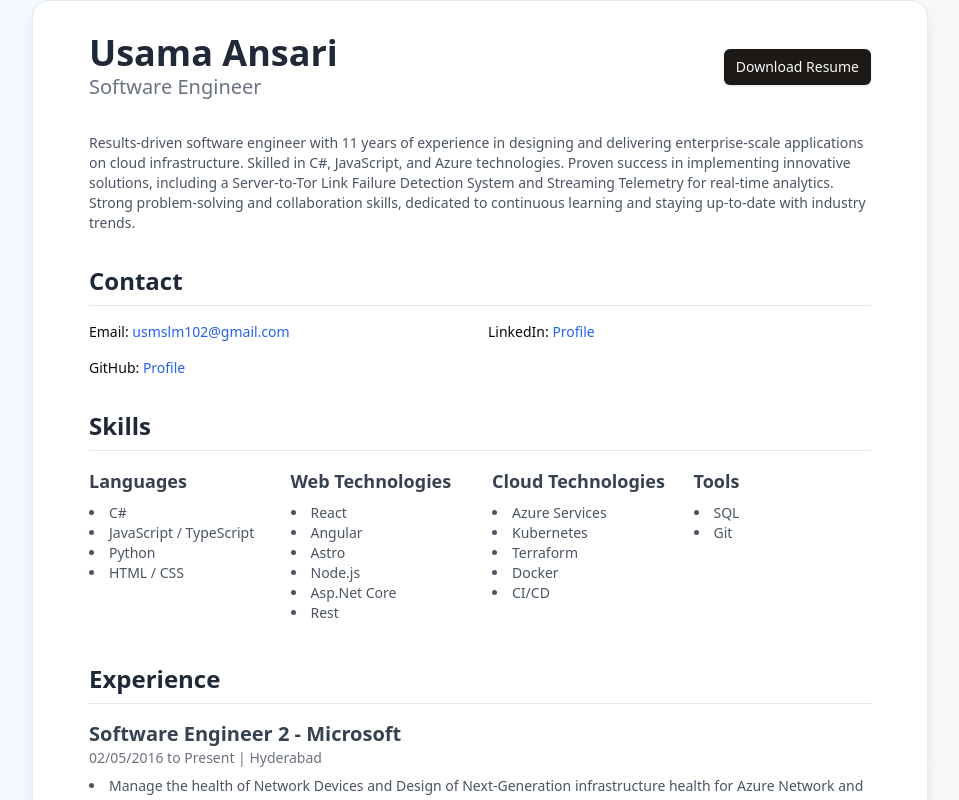
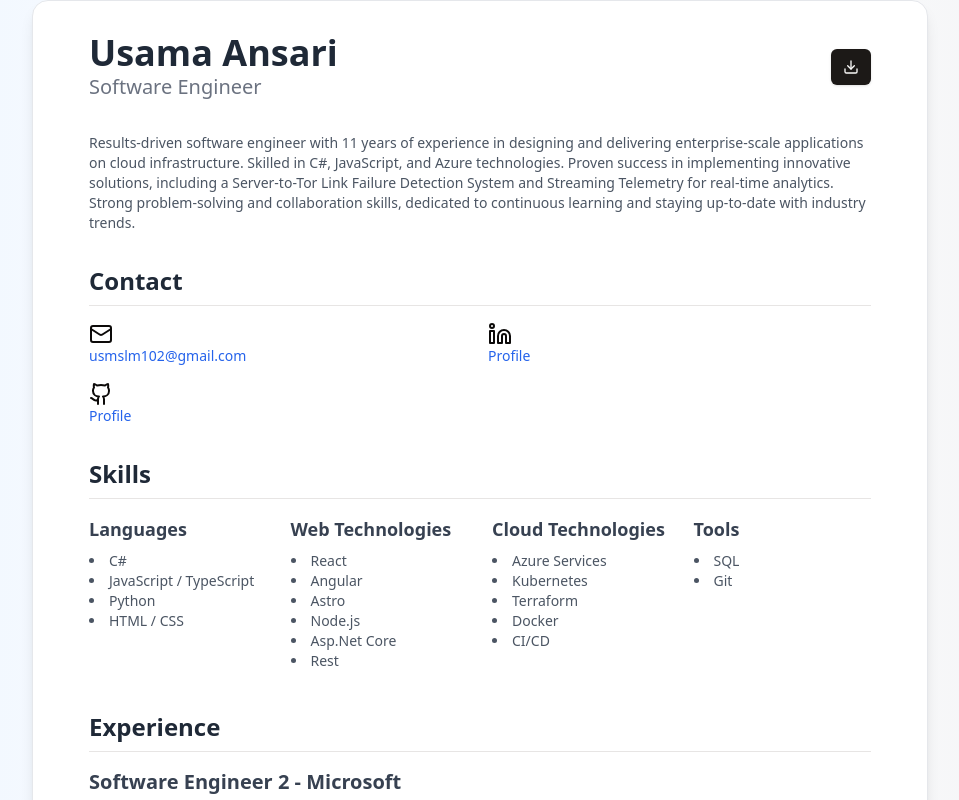
Before and after one commit to usmslm102/resume, a React (Vite) app: page / in a window 1280 px wide. Shown: the top 800 px of the page, without its empty margins (160-1119 px from the left). Built offline with nearby package versions, Linux system fonts and the light colour scheme.

Commit message:
add meta tags for SEO and enhance resume contact section with icons

```diff
--- a/index.html
+++ b/index.html
@@ -5,6 +5,11 @@
     <link rel="icon" type="image/svg+xml" href="/u.svg" />
     <meta name="viewport" content="width=device-width, initial-scale=1.0" />
     <title>Usama Ansari</title>
+    <meta name="description" content="Personal resume of Usama Ansari" />
+    <meta name="keywords" content="Usama, Ansari, Resume, Developer" />
+    <meta name="author" content="Usama Ansari" />
+    <meta property="og:title" content="Usama Ansari's Resume" />
+    <meta property="og:description" content="Personal resume of Usama Ansari" />
   </head>
   <body>
     <div id="root"></div>
--- a/src/Resume.tsx
+++ b/src/Resume.tsx
@@ -1,6 +1,7 @@
 import { Button } from "@/components/ui/button";
 import { Card, CardContent } from "@/components/ui/card";
 import { motion } from "framer-motion";
+import { DownloadIcon, Github, Linkedin, LinkedinIcon, Mail } from "lucide-react";
 
 const resumeData = {
   name: "Usama Ansari",
@@ -75,7 +76,7 @@ const Resume = () => {
                 </div>
                 <div>
                   <Button onClick={downloadResume} className="sm:text-sm sm:px-3 sm:py-2 px-6 py-3">
-                    Download Resume
+                    <DownloadIcon />
                   </Button>
                 </div>
               </div>
@@ -86,9 +87,9 @@ const Resume = () => {
               <div className="mt-8">
                 <h2 className="text-xl sm:text-2xl font-semibold text-gray-800 border-b pb-2 mb-4">Contact</h2>
                 <div className="grid text-sm grid-cols-1 sm:grid-cols-2 gap-4">
-                  <p>Email: <a href={`mailto:${resumeData.contact.email}`} className="text-blue-600 hover:underline">{resumeData.contact.email}</a></p>
-                  <p>LinkedIn: <a href={resumeData.contact.linkedIn} className="text-blue-600 hover:underline">Profile</a></p>
-                  <p>GitHub: <a href={resumeData.contact.github} className="text-blue-600 hover:underline">Profile</a></p>
+                  <p><Mail />  <a href={`mailto:${resumeData.contact.email}`} className="text-blue-600 hover:underline">{resumeData.contact.email}</a></p>
+                  <p><Linkedin />  <a href={resumeData.contact.linkedIn} className="text-blue-600 hover:underline">Profile</a></p>
+                  <p><Github />  <a href={resumeData.contact.github} className="text-blue-600 hover:underline">Profile</a></p>
                 </div>
               </div>
 
```
